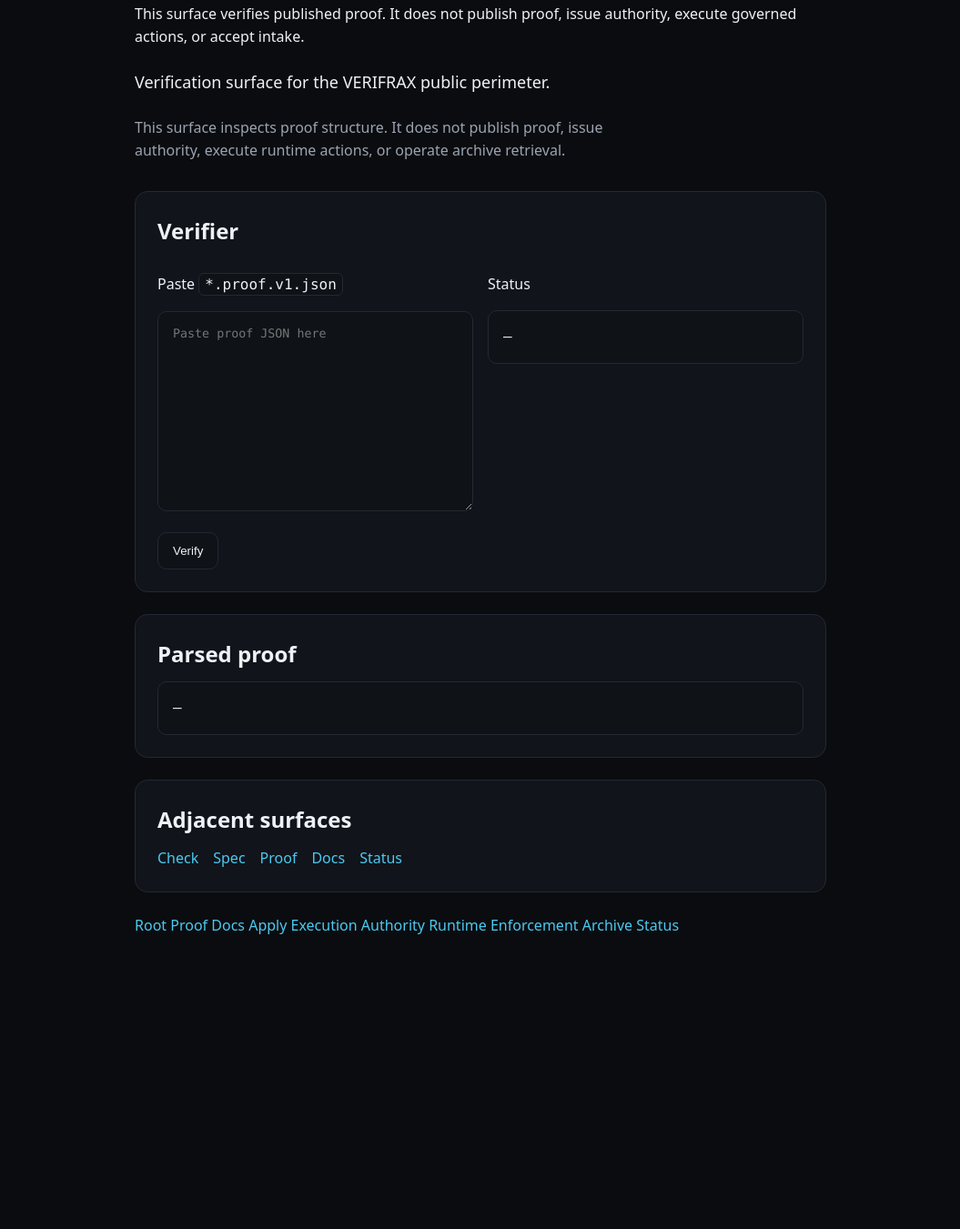
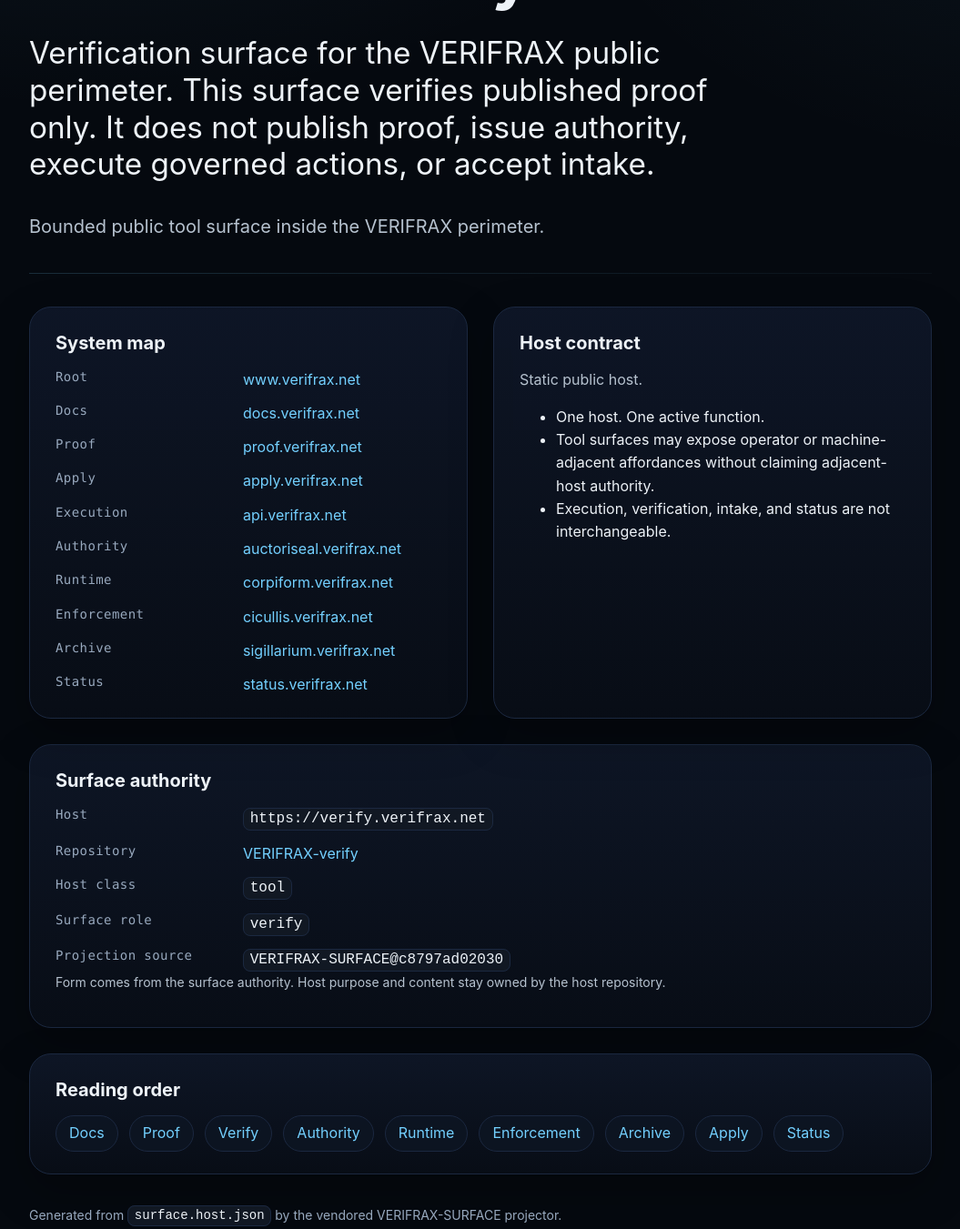
Before and after one commit to Verifrax/VERIFRAX-verify, a website: page index.html in a window 1280 px wide. Shown: the part 142-1493 px from the top of the page at 91% size, without its empty margins (112-1167 px from the left). Before the commit the page ends 1236 px from the top, so only its background shows below. Drawn offline with Linux system fonts and the light colour scheme.

Commit message:
Refresh projected surface output for package-page lock

```diff
--- a/index.html
+++ b/index.html
@@ -4,97 +4,74 @@
   <meta charset="utf-8">
   <meta name="viewport" content="width=device-width,initial-scale=1">
   <title>VERIFRAX Verify</title>
-  <meta name="description" content="Verification surface for the VERIFRAX public perimeter.">
-  <style>
-    @import url("./surface-system/shell/base.css");
-    textarea{width:100%;min-height:220px;font-family:var(--vf-font-mono);background:var(--vf-panel-2);color:var(--vf-text);border:1px solid var(--vf-line);border-radius:var(--vf-radius-2);padding:var(--vf-space-4)}
-    button{padding:12px 16px;border-radius:var(--vf-radius-2);border:1px solid var(--vf-line);background:var(--vf-panel-2);color:var(--vf-text);cursor:pointer}
-    .row{display:grid;grid-template-columns:1fr 1fr;gap:var(--vf-space-4)}
-    @media (max-width: 860px){.row{grid-template-columns:1fr}}
-  </style>
+  <meta name="description" content="Verification surface for the VERIFRAX public perimeter. This surface verifies published proof only. It does not publish proof, issue authority, execute governed actions, or accept intake.">
+  <link rel="canonical" href="https://verify.verifrax.net/">
+  <link rel="stylesheet" href="assets/surface.css">
 </head>
 <body>
-  <main class="surface stack">
-    <div class="surface-id">VERIFRAX / verify</div>
+  <main class="wrap">
+    <div class="kicker">VERIFRAX / verify</div>
+    <h1>VERIFRAX Verify</h1>
+    <p class="lead">Verification surface for the VERIFRAX public perimeter. This surface verifies published proof only. It does not publish proof, issue authority, execute governed actions, or accept intake.</p>
+    <p class="copy">Bounded public tool surface inside the VERIFRAX perimeter.</p>
+    <div class="rule"></div>
 
-<p>Canonical verification surface.</p>
-<p>This surface verifies published proof. It does not publish proof, issue authority, execute governed actions, or accept intake.</p>
-    <p class="surface-role">Verification surface for the VERIFRAX public perimeter.</p>
-    <p class="surface-boundary">This surface inspects proof structure. It does not publish proof, issue authority, execute runtime actions, or operate archive retrieval.</p>
+    <section class="grid two">
+      <article class="card">
+        <h2>System map</h2>
+        <ul class="list">
+          <li class="row"><span class="label">Root</span><span class="value"><a href="https://www.verifrax.net">www.verifrax.net</a></span></li>
+<li class="row"><span class="label">Docs</span><span class="value"><a href="https://docs.verifrax.net">docs.verifrax.net</a></span></li>
+<li class="row"><span class="label">Proof</span><span class="value"><a href="https://proof.verifrax.net">proof.verifrax.net</a></span></li>
+<li class="row"><span class="label">Apply</span><span class="value"><a href="https://apply.verifrax.net">apply.verifrax.net</a></span></li>
+<li class="row"><span class="label">Execution</span><span class="value"><a href="https://api.verifrax.net">api.verifrax.net</a></span></li>
+<li class="row"><span class="label">Authority</span><span class="value"><a href="https://auctoriseal.verifrax.net">auctoriseal.verifrax.net</a></span></li>
+<li class="row"><span class="label">Runtime</span><span class="value"><a href="https://corpiform.verifrax.net">corpiform.verifrax.net</a></span></li>
+<li class="row"><span class="label">Enforcement</span><span class="value"><a href="https://cicullis.verifrax.net">cicullis.verifrax.net</a></span></li>
+<li class="row"><span class="label">Archive</span><span class="value"><a href="https://sigillarium.verifrax.net">sigillarium.verifrax.net</a></span></li>
+<li class="row"><span class="label">Status</span><span class="value"><a href="https://status.verifrax.net">status.verifrax.net</a></span></li>
+        </ul>
+      </article>
 
-    <section class="panel">
-      <h2>Verifier</h2>
-      <div class="row">
-        <div>
-          <p>Paste <code>*.proof.v1.json</code></p>
-          <textarea id="proof" placeholder="Paste proof JSON here"></textarea>
-          <div style="margin-top:16px"><button id="verify">Verify</button></div>
-        </div>
-        <div>
-          <p>Status</p>
-          <pre id="status">—</pre>
-        </div>
-      </div>
+      <article class="card">
+        <h2>Host contract</h2>
+        <p>Static public host.</p>
+        <ul>
+          <li>One host. One active function.</li>
+<li>Tool surfaces may expose operator or machine-adjacent affordances without claiming adjacent-host authority.</li>
+<li>Execution, verification, intake, and status are not interchangeable.</li>
+        </ul>
+      </article>
     </section>
 
-    <section class="panel">
-      <h2>Parsed proof</h2>
-      <pre id="parsed">—</pre>
+    <section class="card" style="margin-top:28px">
+      <h2>Surface authority</h2>
+      <ul class="list">
+        <li class="row"><span class="label">Host</span><span class="value"><code>https://verify.verifrax.net</code></span></li>
+        <li class="row"><span class="label">Repository</span><span class="value"><a href="https://github.com/Verifrax/VERIFRAX-verify">VERIFRAX-verify</a></span></li>
+        <li class="row"><span class="label">Host class</span><span class="value"><code>tool</code></span></li>
+        <li class="row"><span class="label">Surface role</span><span class="value"><code>verify</code></span></li>
+        <li class="row"><span class="label">Projection source</span><span class="value"><code>VERIFRAX-SURFACE@c8797ad02030</code></span></li>
+      </ul>
+      <p class="note">Form comes from the surface authority. Host purpose and content stay owned by the host repository.</p>
     </section>
 
-    <section class="panel">
-      <h2>Adjacent surfaces</h2>
-      <div class="links">
-        <a href="/check">Check</a>
-        <a href="/spec">Spec</a>
-        <a href="https://proof.verifrax.net/">Proof</a>
-        <a href="https://docs.verifrax.net/">Docs</a>
-        <a href="https://status.verifrax.net/">Status</a>
-      </div>
+    <section class="card" style="margin-top:28px">
+      <h2>Reading order</h2>
+      <div class="pills"><a class="pill" href="https://docs.verifrax.net">Docs</a>
+<a class="pill" href="https://proof.verifrax.net">Proof</a>
+<a class="pill" href="https://verify.verifrax.net">Verify</a>
+<a class="pill" href="https://auctoriseal.verifrax.net">Authority</a>
+<a class="pill" href="https://corpiform.verifrax.net">Runtime</a>
+<a class="pill" href="https://cicullis.verifrax.net">Enforcement</a>
+<a class="pill" href="https://sigillarium.verifrax.net">Archive</a>
+<a class="pill" href="https://apply.verifrax.net">Apply</a>
+<a class="pill" href="https://status.verifrax.net">Status</a></div>
     </section>
 
-    <div class="pills">
-        <a href="https://www.verifrax.net/">Root</a>
-        <a href="https://proof.verifrax.net/">Proof</a>
-        <a href="https://docs.verifrax.net/">Docs</a>
-        <a href="https://apply.verifrax.net/">Apply</a>
-        <a href="https://api.verifrax.net/">Execution</a>
-        <a href="https://auctoriseal.verifrax.net/">Authority</a>
-        <a href="https://corpiform.verifrax.net/">Runtime</a>
-        <a href="https://cicullis.verifrax.net/">Enforcement</a>
-        <a href="https://sigillarium.verifrax.net/">Archive</a>
-        <a href="https://status.verifrax.net/">Status</a>
+    <div class="footer">
+      Generated from <code>surface.host.json</code> by the vendored VERIFRAX-SURFACE projector.
     </div>
   </main>
-
-  <script>
-    function set(el, v){ document.getElementById(el).textContent = v; }
-    document.getElementById("verify").onclick = () => {
-      try{
-        const raw = document.getElementById("proof").value.trim();
-        const p = JSON.parse(raw);
-        const okSchema = p && p.schema === "verifrax.proof.v1";
-        const okHash = p && p.artifact && typeof p.artifact.sha256 === "string" && p.artifact.sha256.length === 64;
-
-        set("parsed", JSON.stringify({
-          schema: p.schema,
-          repo: p.repo,
-          baseline_tag: p.baseline_tag,
-          core_dist_hash: p.core_dist_hash,
-          artifact: p.artifact,
-          verify_ref: p.verify_ref
-        }, null, 2));
-
-        if(okSchema && okHash){
-          set("status", "STRUCTURE OK (NOT FULL VERIFICATION)\nNOTE: offline UI validates schema + presence only.\nHash validation requires local file hashing.");
-        } else {
-          set("status", "INVALID PROOF");
-        }
-      } catch(e){
-        set("status", "INVALID JSON");
-        set("parsed", "—");
-      }
-    };
-  </script>
 </body>
 </html>
```
Also changed, not shown: 404.html (+9 -5 lines).
